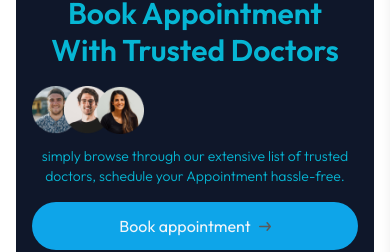
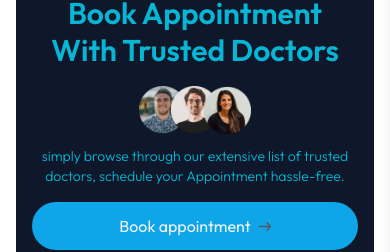
Before and after one commit to ZafarByte/NearCare, a React (Vite) app in the folder frontend/: page / in a window 390 px wide. Shown: the part 137-389 px from the top of the page. Built offline with nearby package versions, Linux system fonts and the light colour scheme; no server answers.

Commit message:
Improve Header layout and alignment
Updated flex alignment classes in the Header component for better centering and responsiveness. Adjusted image margin for improved visual consistency across screen sizes.

```diff
--- a/frontend/src/components/Header.jsx
+++ b/frontend/src/components/Header.jsx
@@ -9,8 +9,8 @@ const Header = () => {
             <p className='text-3xl md:text-4xl lg:text-5xl text-[#06b6d4] font-semibold leading-tight md:leading-tight lg:leading-tight text-center md:text-left w-full'>
                 Book Appointment <br /> With Trusted Doctors
             </p>
-            <div className='flex flex-col md:flex-row item-center text-center md:text-left gap-3 text-[#06b6d4] text-sm font-light'>
-                <img className='w-28' src={assets.group_profiles} alt="" />
+            <div className='flex flex-col md:flex-row items-center md:items-start justify-center md:justify-start text-center md:text-left gap-3 text-[#06b6d4] text-sm font-light'>
+                <img className='w-28 mx-auto md:mx-0' src={assets.group_profiles} alt="" />
                 <p>simply browse through our extensive list of trusted doctors, <br className='hidden sm:block'/>  schedule your Appointment hassle-free.</p>
             </div>
             <a  href="#speciality" className='flex items-center gap-2 bg-[#0ea5e9] px-6 py-3 rounded-full text-[#f1f5f9] text-base m-auto md:m-0 hover:bg-[#0284c7] transition-all duration-300 w-full md:w-auto justify-center'>
```
